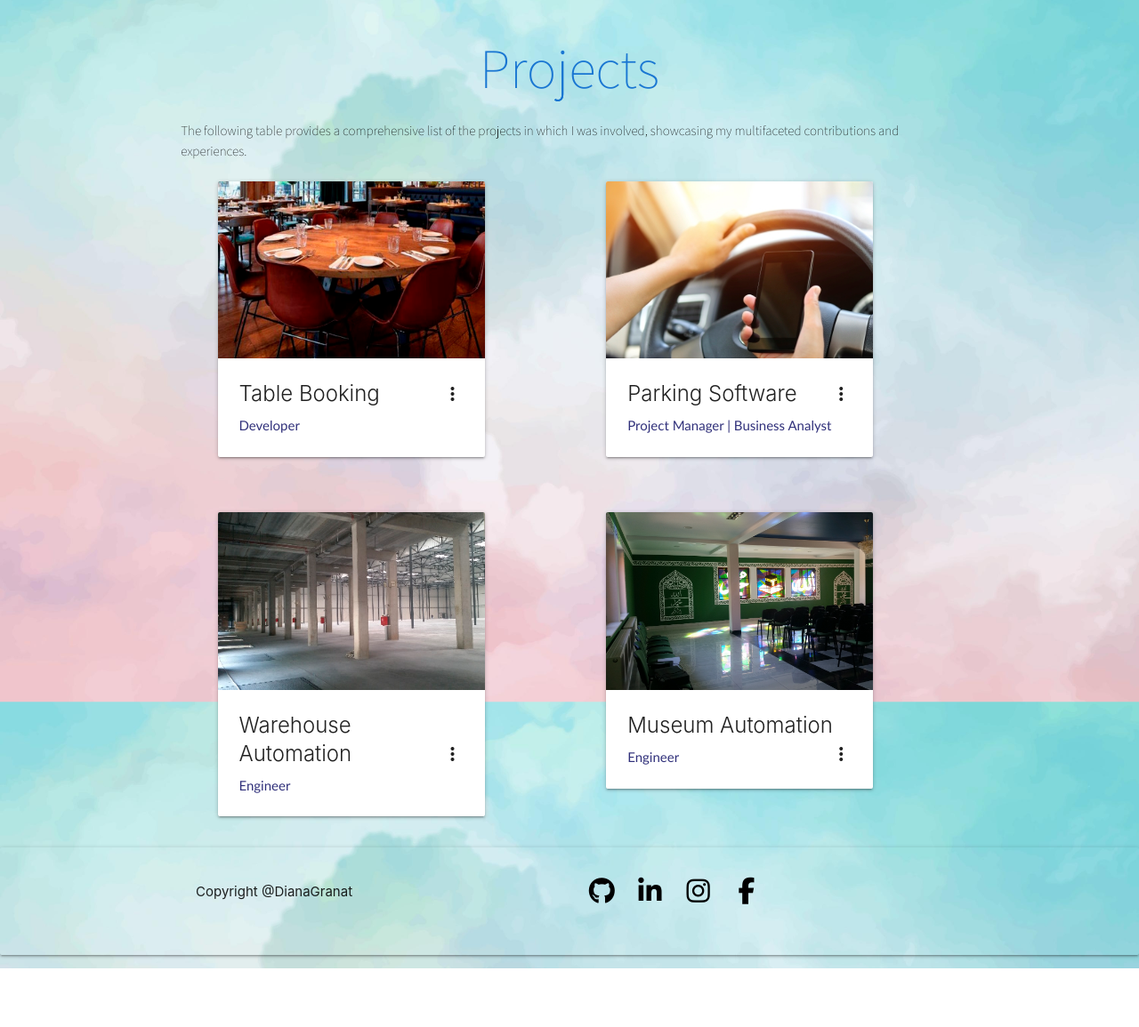
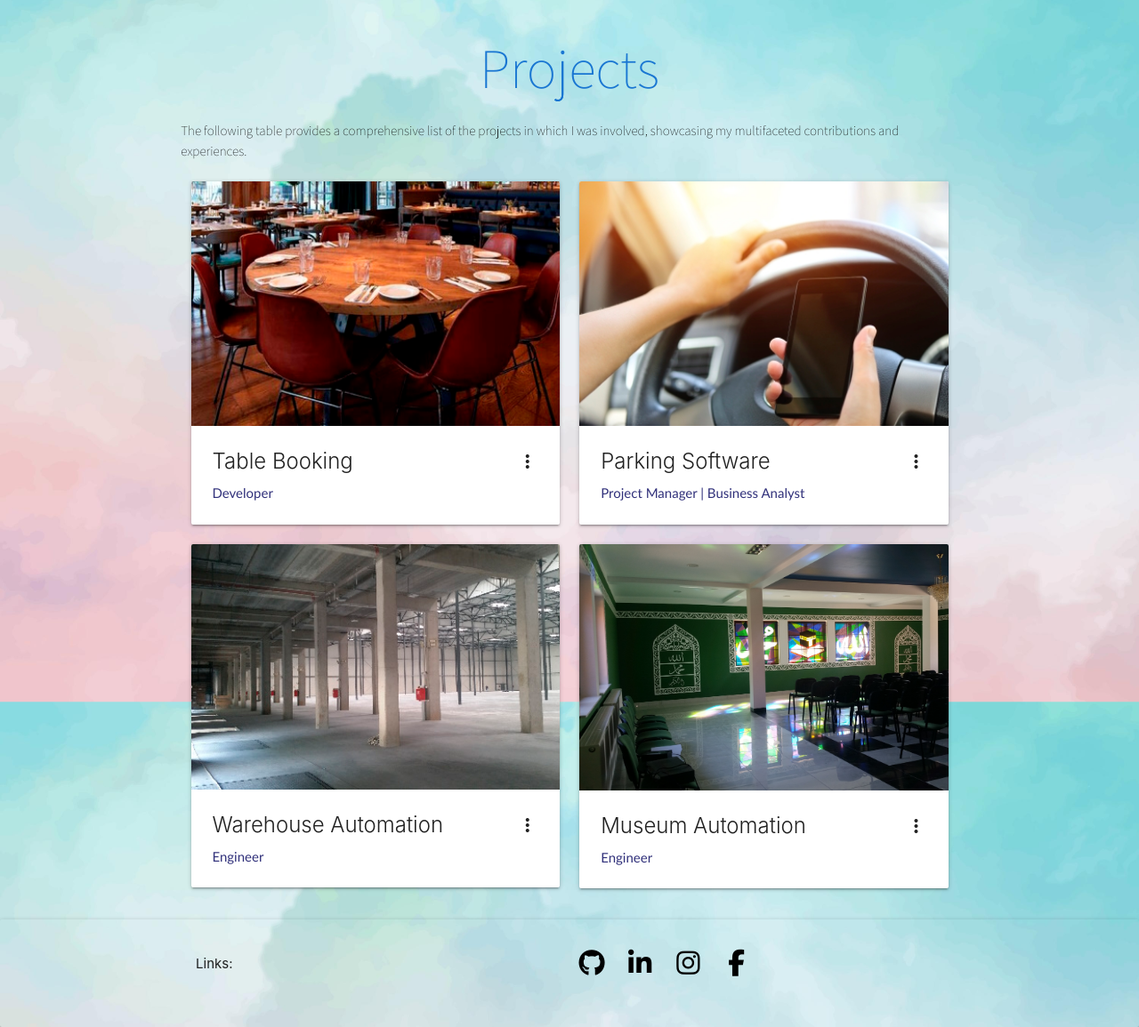
Before and after one commit to diana2granat/portfolio, a Django app: page /projects/ in a window 1280 px wide. Shown: the part 64-1219 px from the top of the page at 89% size. Before the commit the page ends 1153 px from the top, so only its background shows below. Run offline with Django 5.2, Linux system fonts and the light colour scheme.

Commit message:
footer changes, css improvements

```diff
--- a/portfolioapp/static/style.css
+++ b/portfolioapp/static/style.css
@@ -4,6 +4,9 @@ body{
   background-image: url('skybackground.jpg');
   background-size: cover;
   background-attachment: fixed;
+  display: flex;
+  min-height: 100vh;
+  flex-direction: column;
 }
 .content {
   padding: 20px;
@@ -114,10 +117,6 @@ body{
 	}
 }
 
-.card{
-  width: 300px;
-  margin-left: 30px;
-}
 .fab {
   padding: 10px;
   font-size: 30px;
@@ -151,4 +150,29 @@ body{
   margin-left: auto;
   margin-right: auto;
   box-shadow: 0 0 10px rgba(0, 0, 0, 0.5); /* Adjust the shadow color and size as needed */
+  margin-bottom: 10%;
 }
+@media (max-width: 500px) {
+  #dianapic {
+    max-width: 100%; /* Set the maximum width to 100% for smaller screens */
+    width: auto; /* Allow the image to scale proportionally */
+    height: auto; /* Allow the image to scale proportionally */
+    /* margin-left: 10px; Add some margin for better spacing on smaller screens */
+    /* margin-right: 10px;  Add some margin for better spacing on smaller screens */
+    max-height: 80vh; /* Set a maximum height based on the viewport height */
+  }
+}
+footer {
+  bottom: 0;
+  margin-top: auto; /* This pushes the footer to the bottom */
+  transition: box-shadow .25s, -webkit-box-shadow .25s;
+  padding: 24px;
+  /* margin: 0.5rem 0 1rem 0; */
+  border-radius: 2px;
+  background-color: #fff;
+  box-shadow: 0 2px 2px 0 rgba(0,0,0,0.14), 0 3px 1px -2px rgba(0,0,0,0.12), 0 1px 5px 0 rgba(0,0,0,0.2);
+  background-color: rgba(0,0,0,0) !important;
+}
+main {
+  flex: 1 0 auto;
+}
--- a/portfolioapp/templates/about.html
+++ b/portfolioapp/templates/about.html
@@ -52,7 +52,7 @@
 </ul>
 
 {% block content %}
-      <article>
+      <main>
         <div class="container">
           <div class="row">
             <div class="col s12 m12">
@@ -135,19 +135,19 @@
             </div>
           </div>
         </div>
-      </article>
+      </main>
       {% endblock  %}
-      <footer class="card-panel transparent">
+      <footer>
         <div class="container">
           <div class="row">
             <div class="col m6">
-              <p>Copyright @DianaGranat</p>
+              <p>Links:</p>
             </div>
-            <div id="socialbuttons" class="col m4 offset-s7">
-              <a href="https://github.com/diana2granat" class="fab fa-github fa-2x"></a>
-              <a href="https://www.linkedin.com/in/diana-granat-7181581a0/"class="fab fa-linkedin-in fa-2x"></a>
-              <a href="https://www.facebook.com/diana.kuprianowicz/" class="fab fa-instagram fa-2x"></a>
-              <a href="https://www.facebook.com/diana.kuprianowicz/" class="fab fa-facebook-f fa-2x"></a>
+            <div id="socialbuttons">
+              <a href="https://github.com/diana2granat" target="_blank" class="fab fa-github fa-2x"></a>
+              <a href="https://www.linkedin.com/in/diana-granat-7181581a0/" target="_blank" class="fab fa-linkedin-in fa-2x"></a>
+              <a href="https://www.instagram.com/_ha_diana/?utm_source=qr&igsh=bGlrOGdpbmJqNXR0" target="_blank" class="fab fa-instagram fa-2x"></a>
+              <a href="https://www.facebook.com/diana.kuprianowicz/" target="_blank" class="fab fa-facebook-f fa-2x"></a>
             </div>
           </div>
         </div>
--- a/portfolioapp/templates/projects.html
+++ b/portfolioapp/templates/projects.html
@@ -40,8 +40,6 @@
                             </div>
                     </div>
                 </div>
-                <div class="row"></div>
-                <div class="row"></div>
                 <div class="col s12 m12 l6">
                     <div class="card">
                         <div class="card-image waves-effect waves-block waves-light">
```
Also changed, not shown: portfolioapp/templates/contact.html (+0 -9 lines), portfolioapp/templates/moreinfo.html (+3 -5 lines), static/style.css (+28 -4 lines).
